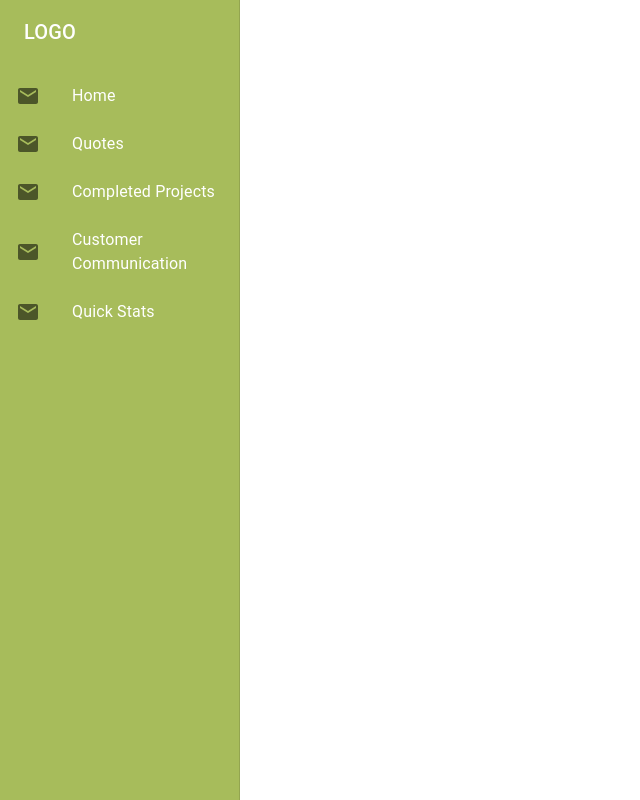
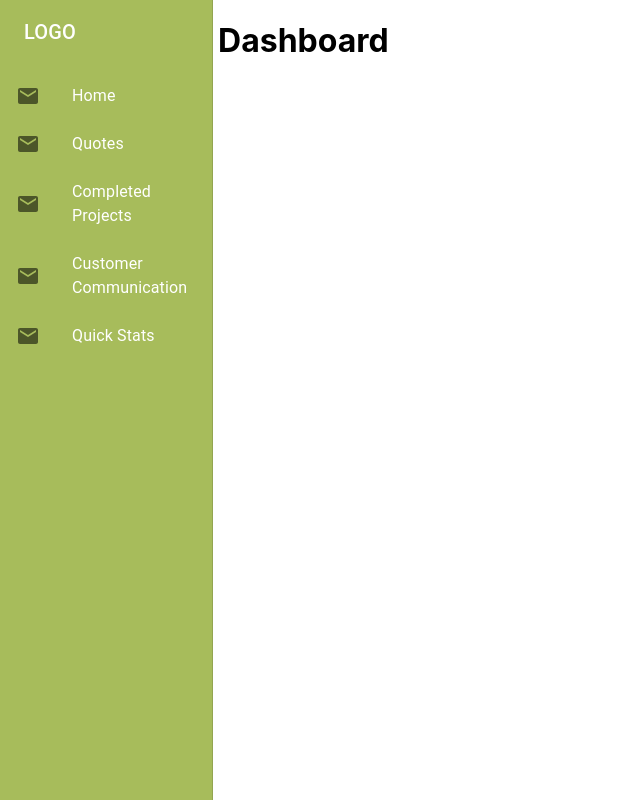
Before and after one commit to johnlundy94/VerdantVisionsAdminWebsite, a React (Create React App) app: page / in a window 1280 px wide. Shown: the whole page, without its empty margins (0-640 px from the left). Built offline with nearby package versions, Linux system fonts and the light colour scheme.

Commit message:
Fixed sizing issue for drawer

```diff
--- a/src/App.css
+++ b/src/App.css
@@ -1,3 +1,10 @@
 .App {
   text-align: center;
+  text-rendering: optimizeSpeed;
+  display: grid;
+  grid-template-columns: repeat(12, 1fr);
 }
+
+.drawer-nav-section {
+  grid-column: 1 / span 2;
+}
--- a/src/App.js
+++ b/src/App.js
@@ -5,12 +5,16 @@ import muiTheme from "./muiTheme";
 import Dashboard from "./pages/Dashboard/Dashboard";
 import QuoteManage from "./pages/QuoteManage/QuoteManage";
 import Communication from "./pages/Communication/Communication";
+import DrawerNav from "./components/DrawerNav";
 
 function App() {
   return (
     <div className="App">
       <ThemeProvider theme={muiTheme}>
         <Router>
+          <div className="drawer-nav-section">
+            <DrawerNav />
+          </div>
           <Routes>
             <Route path="/" element={<Dashboard />} />
             <Route path="/quoteManage" element={<QuoteManage />} />
--- a/src/components/DrawerNav.css
+++ /dev/null
@@ -1,3 +0,0 @@
-.drawer-nav-container {
-  min-height: 100vh;
-}
--- a/src/components/DrawerNav.js
+++ b/src/components/DrawerNav.js
@@ -1,4 +1,3 @@
-import "./DrawerNav.css";
 import {
   Box,
   Drawer,
@@ -11,8 +10,6 @@ import {
 } from "@mui/material";
 import MailIcon from "@mui/icons-material/Mail";
 // ... import other icons
-
-const drawerWidth = 240;
 
 function DrawerNav() {
   const pages = [
@@ -29,11 +26,13 @@ function DrawerNav() {
         color="#B03737"
         variant="permanent"
         sx={{
-          width: drawerWidth,
-          flexShrink: 0,
+          width: `calc(100% / 12 * 2)`,
+          flexShrink: 1,
           [`& .MuiDrawer-paper`]: {
-            width: drawerWidth,
-            boxSizing: "border-box",
+            width: "calc(100% / 12 * 2)",
+            boxSizing: "border-box", // Make sure padding and borders are inside the width
+            minWidth: "calc(100% / 12 * 2)", // Prevent any smaller width
+            maxWidth: "calc(100% / 12 * 2)",
           },
         }}
       >
@@ -47,7 +46,6 @@ function DrawerNav() {
             {pages.map((text, index) => (
               <ListItem button key={text}>
                 <ListItemIcon>
-                  {/* Replace with appropriate icons */}
                   {index % 2 === 0 ? <MailIcon /> : <MailIcon />}
                 </ListItemIcon>
                 <ListItemText primary={text} />
@@ -56,23 +54,8 @@ function DrawerNav() {
           </List>
         </Box>
       </Drawer>
-      <Box component="main" sx={{ flexGrow: 1, p: 3 }}>
-        {/* Content here */}
-      </Box>
     </Box>
   );
 }
 
 export default DrawerNav;
-
-{
-  /*
-<h2>Recent Activities</h2>
-<h2>New Quote Requests</h2>
-<h2>Completed Projects</h2>
-<h2>Customer Inquiries</h2>
-<h2>Pending Actions</h2>
-<h2>Quotes Awaiting Approval</h2>
-<h2>Unanswered Customer Emails</h2>
-<h2>Quick Stats</h2> */
-}
--- a/src/pages/Dashboard/Dashboard.css
+++ b/src/pages/Dashboard/Dashboard.css
@@ -1,3 +1,10 @@
 .dashboard-container {
   min-height: 100vh;
+  display: grid;
+  max-width: 100%;
 }
+
+.dashboard-content {
+  margin-left: 20px;
+  grid-column: 3 / span 10;
+}
--- a/src/pages/Dashboard/Dashboard.js
+++ b/src/pages/Dashboard/Dashboard.js
@@ -1,8 +1,13 @@
 import "./Dashboard.css";
-import DrawerNav from "../../components/DrawerNav";
 
 function Dashboard() {
-  return <DrawerNav />;
+  return (
+    <div className="dashboard-container">
+      <div className="dashboard-content">
+        <h1>Dashboard</h1>
+      </div>
+    </div>
+  );
 }
 
 export default Dashboard;
```
Also changed, not shown: adminColorScheme.png (added).
